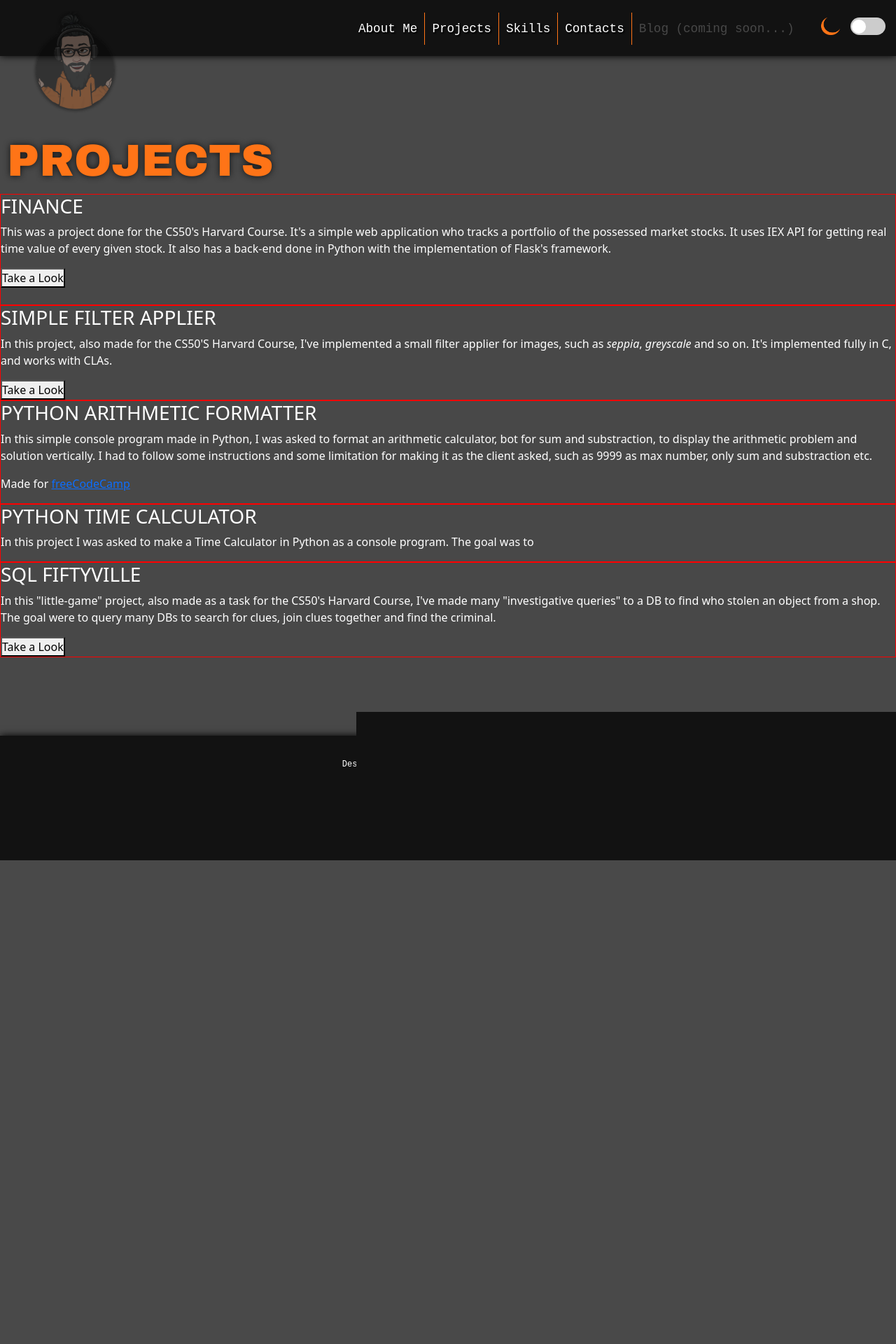
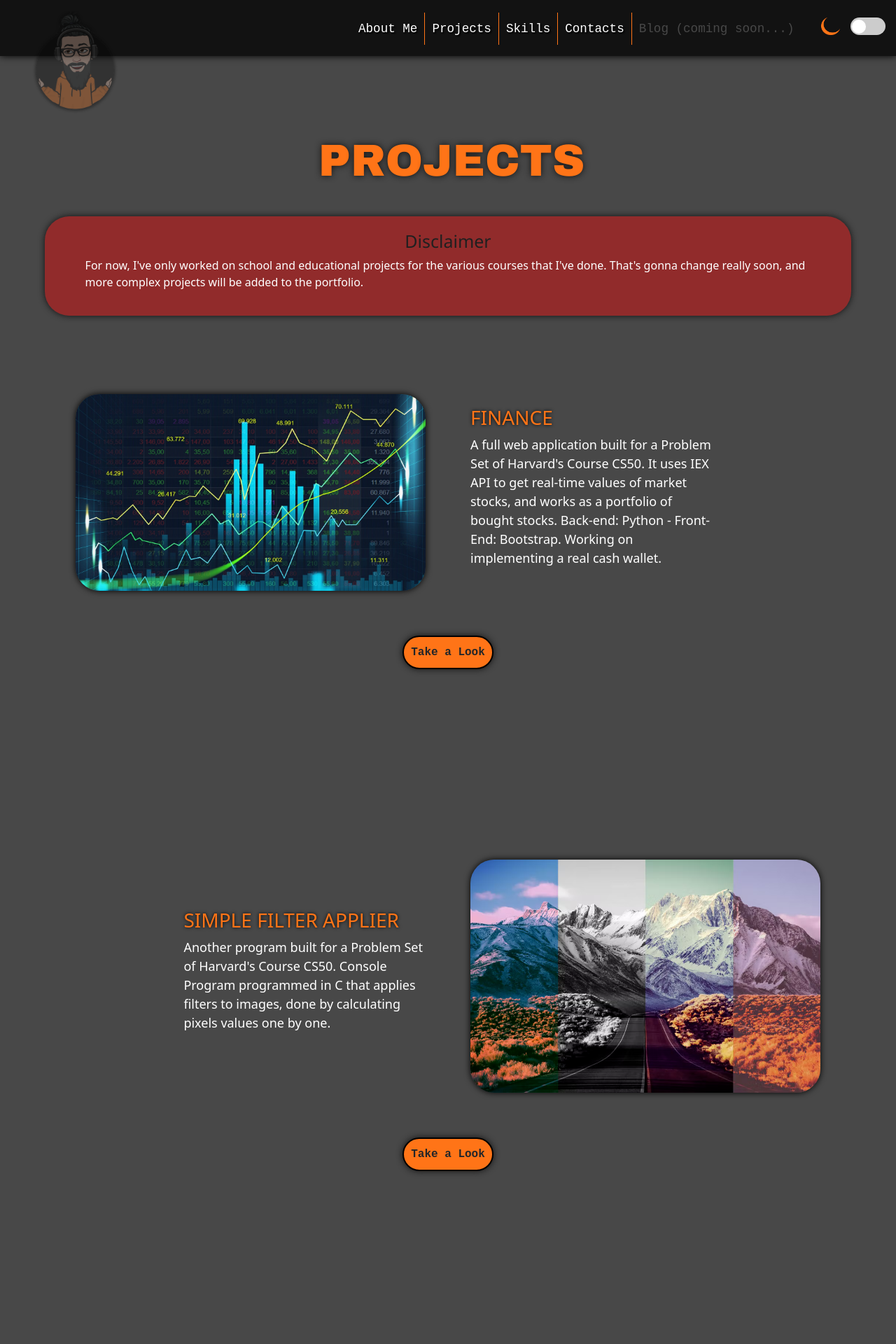
Before and after one commit to Rhokthar/CS50-Final-Project, a Flask app: page /projects in a window 1280 px wide. Shown: the top 1920 px of the page at 70% size. Before the commit the page ends 1229 px from the top, so only its background shows below. Run offline with Flask 2, Linux system fonts and the light colour scheme; some libraries are stand-ins or nearby versions.

Commit message:
Projects Structure Complete. TODO - Anim + Link

```diff
--- a/project/static/style.css
+++ b/project/static/style.css
@@ -319,6 +319,7 @@ h1 .adjectives_container {
 .section_container .text_container_4 {
     height: fit-content;
     width: 500px;
+    padding-left: 5rem;
 }
 h2 .special_text_2 {
     /* border: 1px solid blue; */
@@ -380,7 +381,7 @@ h2 .special_text_2 {
     width: fit-content;
     margin: 2rem auto;
 }
-form button {
+button.btn {
     border-radius: 34px;
     font-family: "Courier New", Courier, monospace;
     font-weight: 900;
@@ -390,7 +391,7 @@ form button {
     border: 2px solid black;
     transition: 0.3s;
 }
-form button:hover {
+button.btn:hover {
     box-shadow: 0 0 10px #ff7417;
 }
 /* Section 2 - IMG container */
@@ -423,7 +424,7 @@ form button:hover {
     width: 100%;
 }
 .text_container_3 .special_text_2 {
-    padding-left: 5%;
+    padding-left: 1%;
 }
 .text_container_3 p {
     font-family: "Segoe UI", Tahoma, Geneva, Verdana, sans-serif;
@@ -700,8 +701,18 @@ form button:hover {
 }
 .side_skills_wrapper > div li,
 .wannaknow_skills > div li {
-    list-style-type: disc;
+    list-style-type: none;
     font-size: 18px;
+}
+.side_skills_wrapper > div li::before,
+.wannaknow_skills > div li::before {
+    content: "\2022";
+    color: #ff7417;
+    font-weight: bold;
+    display: inline-block;
+    width: 2em;
+    margin: -1em;
+    filter: drop-shadow(0 0 3px #ff7417);
 }
 @media (max-width: 940px)
 {
@@ -723,16 +734,69 @@ form button:hover {
     flex-direction: column;
     flex-wrap: wrap;
     width: 100%;
+    align-items: center;
+}
+.title__wrapper {
+    padding-bottom: 2rem;
+}
+.disclaimer {
+    margin-bottom: 5rem;
+    padding-bottom: 1rem;
 }
 .projects__wrapper {
-    border: 1px solid red;
+    /* border: 1px solid red; */
     display: flex;
     flex-direction: row;
-    flex-wrap: wrap;
-}
-.img__wrapper.projects {
-
-}
+    padding-bottom: 2rem;
+}
+/* For Padding TOP - First no pading top*/
+.projects__wrapper:not(.first) {
+    padding-top: 15rem;
+}
+.text__wrapper,
+.img__wrapper {
+    /* border: 1px solid red; */
+    display: flex;
+    width: 50%;
+    padding: 2rem;
+}
+.end-justify {
+    justify-content: flex-end;
+}
+.text__wrapper {
+    align-items: center;
+}
+.project_text {
+    width: 60%;
+}
+.project_text h3 {
+    text-shadow: 0 0 5px black;
+}
+.project_text p {
+    font-size: 18px;
+}
+.project_img {
+    /* border: 1px solid blue; */
+    border-radius: 34px;
+    box-shadow: 0 0 10px black;
+    max-width: 500px;
+    overflow: hidden;
+    transition: 0.5s;
+}
+.project_img:hover {
+    transform: scale(1.1);
+    box-shadow: 0 0 10px #ff7417;
+    border: 2px solid #ff7417; /* Maybe not */
+}
+.project_img img {
+    width: 100%;
+}
+.reverse-direction {
+    flex-direction: row-reverse;
+}
+/* .img__wrapper.projects {
+
+} */
 /************************/
 /* Top navigation menu */
 /**********************/
--- a/project/templates/projects.html
+++ b/project/templates/projects.html
@@ -9,6 +9,7 @@ Projects
 {% endblock %}
 
 {% block main %}
+<!-- TODO: LINKS TO EFFECTIVE PROJECTS -->
 <!-- START SECTION  -->
 <section class="page_section">
     <!-- START SECTION_CONTAINER PROJECTS -->
@@ -30,72 +31,107 @@ Projects
             </h2>
         </div> <!-- END TITLE -->
 
+        <!-- Disclaimer: while !professional -->
+        <div class="disclaimer">
+            <h4>Disclaimer</h4>
+            <p>For now, I've only worked on school and educational projects for the various courses that I've done. That's gonna change really soon, and more complex projects will be added to the portfolio.</p>
+        </div>
+
         <!-- START PROJECTS__WRAPPER #1 -->
-        <div class="projects__wrapper">
+        <div class="projects__wrapper reverse-direction first">
             <!-- PROJECT TEXT -->
+            <div class="text__wrapper">
                 <div class="project_text">
-                <h3>FINANCE</h3>
-                <p>This was a project done for the CS50's Harvard Course. It's a simple web application who tracks a portfolio of the possessed market stocks. It uses IEX API for getting real time value of every given stock. It also has a back-end done in Python with the implementation of Flask's framework.</p>
-                <button>Take a Look</button>
+                    <h3 class="diff_color">FINANCE</h3>
+                    <p>A full web application built for a Problem Set of Harvard's Course CS50. It uses IEX API to get real-time values of market stocks, and works as a portfolio of bought stocks. Back-end: Python - Front-End: Bootstrap. Working on implementing a real cash wallet.</p>
                 </div> <!-- END PROJECT TEXT-->
+            </div>
             <!-- PROJECT IMG -->
+            <div class="img__wrapper end-justify">
                 <div class="project_img">
-                <div class="img__wrapper projects">
-                    <img src="" alt="" title="" />
+                    <img src="../static/finance-img.jpg" alt="finance-img.jpg" />
                 </div>
             </div> <!-- END PROJECT IMG -->
         </div> <!-- END PROJECTS__WRAPPER-->
+
+        <button class="btn">Take a Look</button>
+
         <!-- START PROJECTS__WRAPPER #2 -->
         <div class="projects__wrapper">
             <!-- START PROJECT TEXT -->
+            <div class="text__wrapper end-justify">
                 <div class="project_text">
-                <h3>SIMPLE FILTER APPLIER</h3>
-                <p>In this project, also made for the CS50'S Harvard Course, I've implemented a small filter applier for images, such as <i>seppia</i>, <i>greyscale</i> and so on. It's implemented fully in C, and works with CLAs.</p>
-                <button>Take a Look</button>
+                    <h3 class="diff_color">SIMPLE FILTER APPLIER</h3>
+                    <p>Another program built for a Problem Set of Harvard's Course CS50. Console Program programmed in C that applies filters to images, done by calculating pixels values one by one.</p>
                 </div> <!-- END PROJECT_TEXT -->
+            </div>
             <!-- START PROJECT_IMG -->
+            <div class="img__wrapper start-justify">
                 <div class="project_img">
+                    <img src="../static/filter-img.png" alt="filter-img.jpg" />
+                </div>
+            </div><!-- END PROJECT_IMG -->
+        </div> <!-- END PROJECTS__WRAPPER #2 -->
 
-            </div> <!-- END PROJECT_IMG -->
-        </div> <!-- END PROJECTS__WRAPPER #2 -->
+        <button class="btn">Take a Look</button>
+
         <!-- START PROJECTS__WRAPPER #3 -->
-        <div class="projects__wrapper">
+        <div class="projects__wrapper reverse-direction">
             <!-- START PROJECT_TEXT -->
+            <div class="text__wrapper">
                 <div class="project_text">
-                <h3>PYTHON ARITHMETIC FORMATTER</h3>
-                <p>In this simple console program made in Python, I was asked to format an arithmetic calculator, bot for sum and substraction, to display the arithmetic problem and solution vertically. I had to follow some instructions and some limitation for making it as the client asked, such as 9999 as max number, only sum and substraction etc.</p>
-                <p>Made for <a href="https://www.freecodecamp.org" target="_blank">freeCodeCamp</a></p>
+                    <h3 class="diff_color">PYTHON ARITHMETIC FORMATTER</h3>
+                    <p>Arithmetic Formatter built in Python for a skill-test of FreeCodeCamp's Course "Scientific Computing with Python". It displays additions and substractions by visualizing them via column method. If checked, it also gives the result of the operation.</p>
                 </div> <!-- END PROJECT_TEXT-->
+            </div>
             <!-- START PROJECT IMG -->
+            <div class="img__wrapper end-justify">
                 <div class="project_img">
-
+                    <img src="../static/formatter-img.png" alt="formatter-img.png" />
+                </div>
             </div> <!-- END PROJECT_IMG -->
         </div> <!-- END PROJECT__WRAPPER #3 -->
+
+        <button class="btn">Take a Look</button>
+
         <!-- START PROJECTS__WRAPPER #4 -->
         <div class="projects__wrapper">
             <!-- START PROJECT_TEXT -->
+            <div class="text__wrapper end-justify">
                 <div class="project_text">
-                <h3>PYTHON TIME CALCULATOR</h3>
-                <p>In this project I was asked to make a Time Calculator in Python as a console program. The goal was to </p>
+                    <h3 class="diff_color">PYTHON TIME CALCULATOR</h3>
+                    <p>Time Calculator built in Python for another skill-test of FreeCodeCamp's Course "Scientific Computing with Python". It recalculates hour after users adds more time to a given hour via CLA. Displays new hour in AM/PM and how many days have passed.</p>
                 </div> <!-- END PROJECT_TEXT-->
+            </div>
             <!-- START PROJECT IMG -->
+            <div class="img__wrapper start-justify">
                 <div class="project_img">
-
+                    <img src="../static/time-calculator-img.png" alt="time-calculator-img.png" />
+                </div>
             </div> <!-- END PROJECT_IMG -->
         </div> <!-- END PROJECT__WRAPPER #4 -->
+
+        <button class="btn">Take a Look</button>
+
         <!-- START PROJECTS__WRAPPER #5 -->
-        <div class="projects__wrapper">
+        <div class="projects__wrapper reverse-direction">
             <!-- START PROJECT_TEXT -->
+            <div class="text__wrapper">
                 <div class="project_text">
-                <h3>SQL FIFTYVILLE</h3>
-                <p>In this "little-game" project, also made as a task for the CS50's Harvard Course, I've made many "investigative queries" to a DB to find who stolen an object from a shop. The goal were to query many DBs to search for clues, join clues together and find the criminal.</p>
-                <button>Take a Look</button>
+                    <h3 class="diff_color">SQL FIFTYVILLE</h3>
+                    <p>Little "investigative-game" project done for Harvard's Course CS50. I had to interrogate some DBs to find clues of a theft in a shop. By following the clues, I'd have found the guilty man and his (or her 😉) accomplice.</p>
                 </div> <!-- END PROJECT_TEXT-->
+            </div>
             <!-- START PROJECT IMG -->
+            <div class="img__wrapper end-justify">
                 <div class="project_img">
+                    <img src="../static/sql-fiftyville-img.webp" alt="sql-fiftyville-img.webp" />
+                </div> <!-- END PROJECT_IMG -->
+            </div>
+        </div> <!-- END PROJECT__WRAPPER #5 -->
 
-            </div> <!-- END PROJECT_IMG -->
-        </div> <!-- END PROJECT__WRAPPER #5 -->
+        <button class="btn">Take a Look</button>
+
 
     </div> <!-- END SECTION_CONTAINER PROJECT -->
 </section> <!-- END SECTION -->
--- a/project/templates/skills.html
+++ b/project/templates/skills.html
@@ -183,7 +183,7 @@ Skills
 
         ScrollTrigger.defaults({
             toggleActions: "restart pause resume reverse",
-            markers: true
+            // markers: true
         });
 
         // Bars Animation
```
Also changed, not shown: project/templates/index.html (+4 -11 lines), project/static/filter-img.png (added), project/static/finance-img.jpg (added), project/static/formatter-img.png (added), project/static/sql-fiftyville-img.webp (added), project/static/time-calculator-img.png (added). Lines whose indentation alone changed are shown as unchanged.
